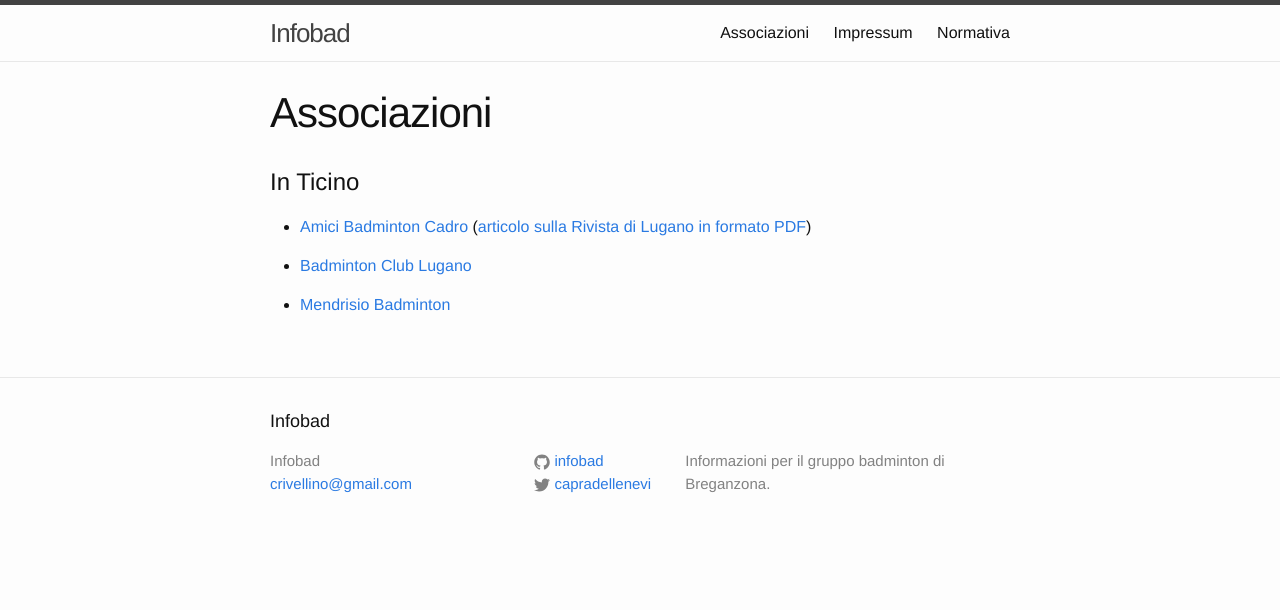
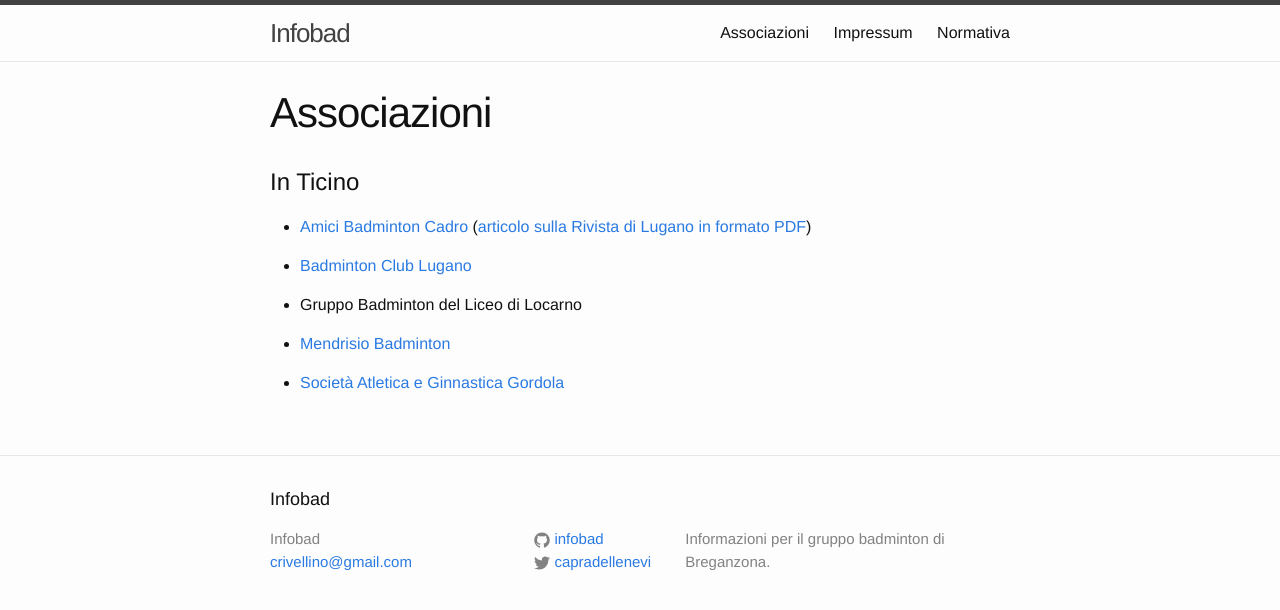
Before and after one commit to infobad/infobad.github.io, a Jekyll site: the page built from clubs.md, in a window 1280 px wide. Shown: the top 610 px of the page. Built offline with Jekyll 4.4.1, drawn with Linux system fonts in a browser that asks for light colours.

Commit message:
Update club list

```diff
--- a/clubs.md
+++ b/clubs.md
@@ -6,6 +6,7 @@
 [abc]: http://www.badminton-cadro.ch/ "Amici Badminton Cadro"
 [bcl]: http://www.badminton-lugano.ch/ "Badminton Club Lugano"
 [mb]: http://www.mendrisiobadminton.ch/ "Mendrisio Badminton"
+[sag]: http://www.saggordola.ch/index.php?node=380&lng=1&rif=3e05bad6da "Società Atletica e Ginnastica Gordola"
 
 # In Ticino #
 
@@ -13,4 +14,8 @@
 
 * [Badminton Club Lugano][bcl]
 
+* Gruppo Badminton del Liceo di Locarno
+
 * [Mendrisio Badminton][mb]
+
+* [Società Atletica e Ginnastica Gordola][sag]
```
